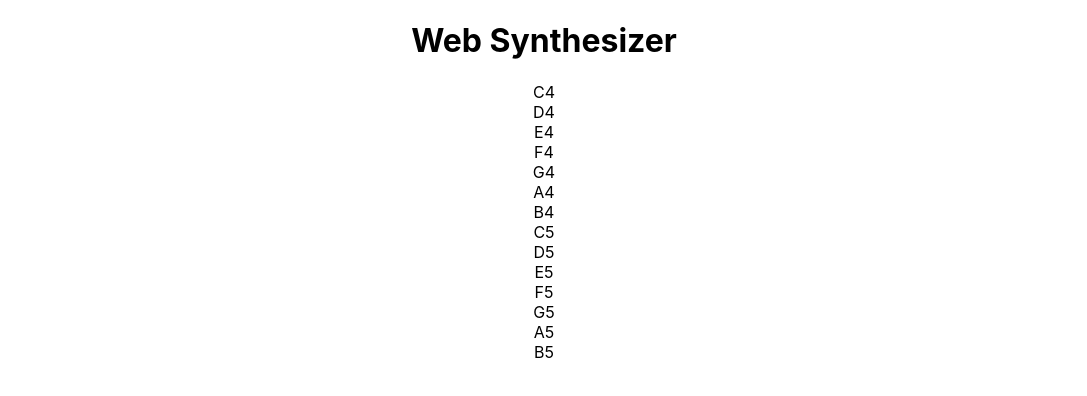
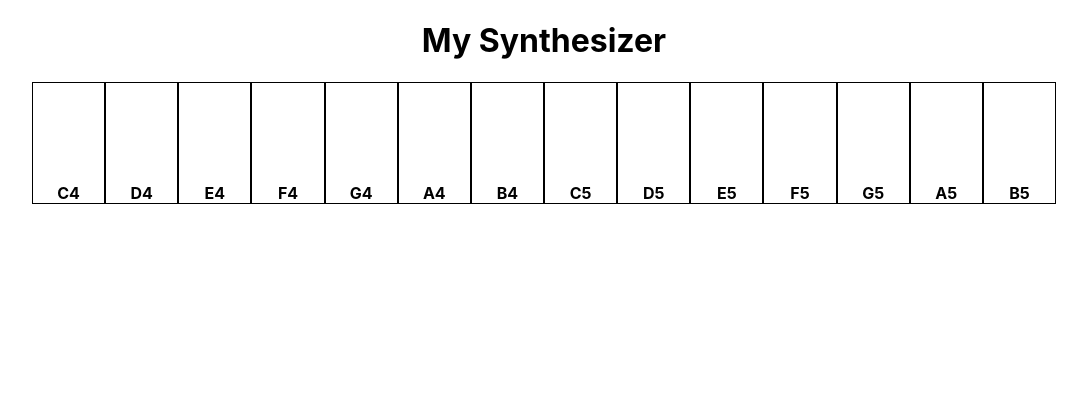
Before and after one commit to daniel-ober/synthesizer, a React (Create React App) app in the folder my-synthesizer-app/: page / in a window 1280 px wide. Shown: the top 396 px of the page, without its empty margins (96-1183 px from the left). Built offline with nearby package versions, Linux system fonts and the light colour scheme.

Commit message:
updated css

```diff
--- a/my-synthesizer-app/src/Synthesizer.css
+++ b/my-synthesizer-app/src/Synthesizer.css
@@ -0,0 +1,26 @@
+/* Synthesizer.css */
+
+.keyboard {
+    display: flex;
+    justify-content: space-evenly;
+    width: 80%;
+    margin: 0 auto;
+  }
+
+  .white-key {
+    flex: 1;
+    min-width: 30px; /* Adjust as needed */
+    height: 120px;
+    background-color: white;
+    border: 1px solid #000;
+    cursor: pointer;
+    display: flex;
+    justify-content: center;
+    align-items: flex-end;
+    font-weight: bold;
+    text-align: center;
+  }
+
+  .white-key:hover {
+    background-color: #ccc;
+  }
--- a/my-synthesizer-app/src/Synthesizer.js
+++ b/my-synthesizer-app/src/Synthesizer.js
@@ -26,7 +26,7 @@ function Synthesizer() {
 
   return (
     <div>
-      <h1>Web Synthesizer</h1>
+      <h1>My Synthesizer</h1>
       <div className="keyboard">
         {octaveNotes.map((note, index) => (
           <div
```
